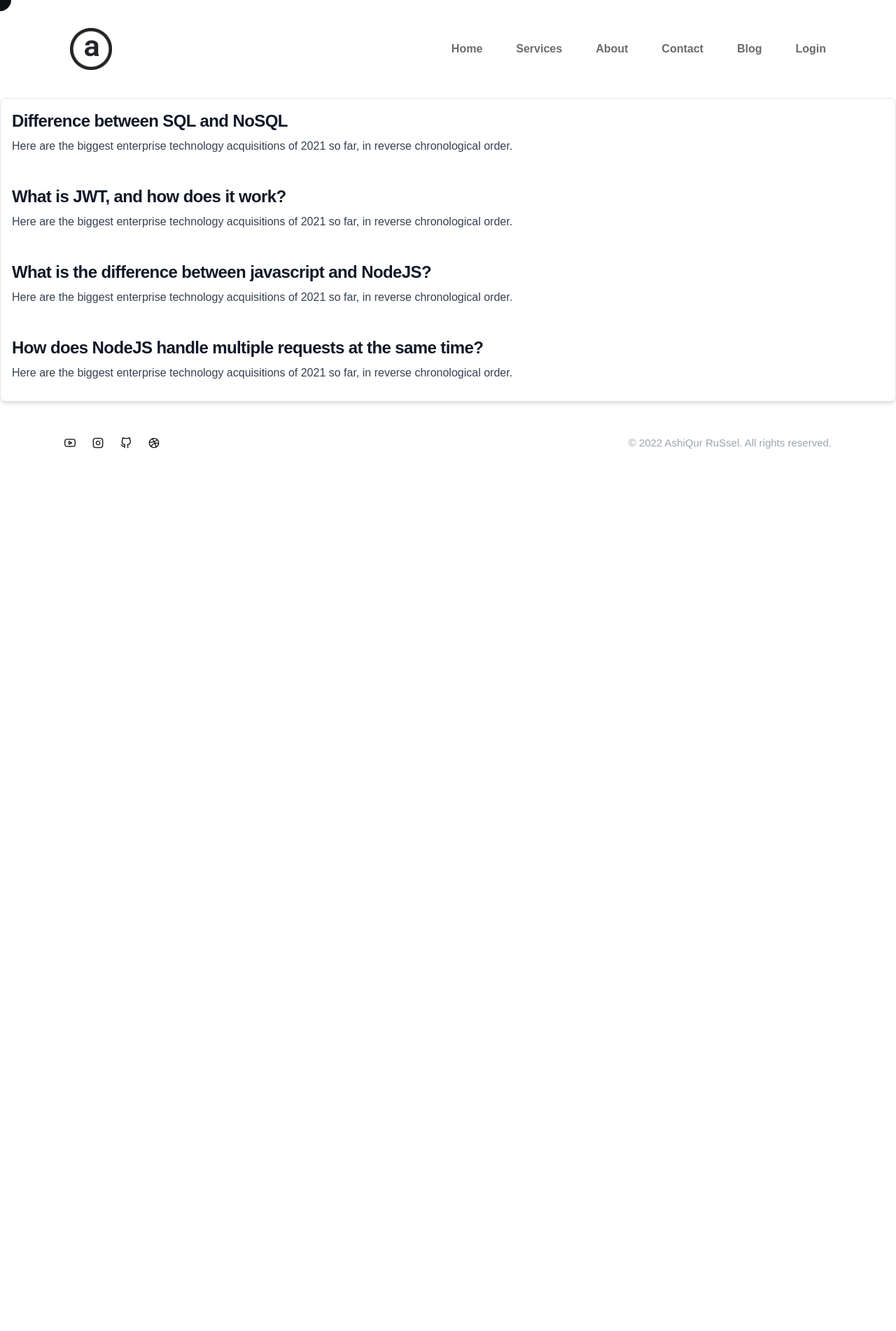
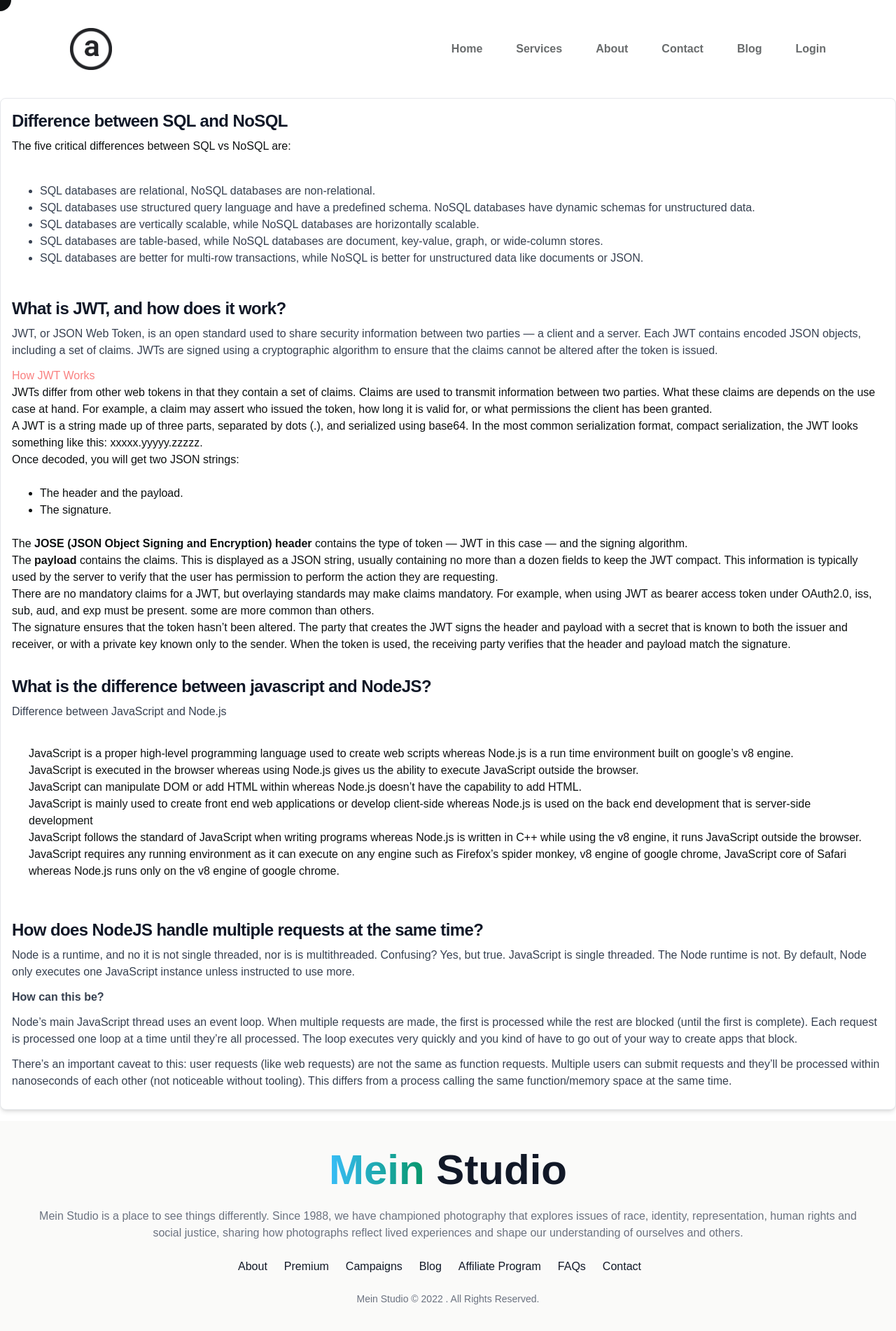
Before and after one commit to ashiqur-russel/service-review-client, a React (Create React App) app: page /blog in a window 1280 px wide. Shown: the top 1902 px of the page at 70% size. Before the commit the page ends 800 px from the top, so only its background shows below. Built offline with nearby package versions, Linux system fonts and the light colour scheme; no server answers; a web font is replaced by a local one; what tw-elements would draw is missing.

Commit message:
footer added

```diff
--- a/src/Layout/Main.js
+++ b/src/Layout/Main.js
@@ -1,6 +1,6 @@
 import React from "react";
 import { Outlet } from "react-router-dom";
-import Footer from "../componnets/Footer";
+import Footer from "../componnets/Footer/Footer";
 import Header from "../componnets/Header";
 
 const Main = () => {
--- /dev/null
+++ b/src/componnets/Footer/Footer.js
@@ -0,0 +1,67 @@
+import React from "react";
+import { Link } from "react-router-dom";
+import "./Footer.css";
+const Footer = () => {
+  return (
+    <footer className="p-4 bg-stone-50 md:p-8 lg:p-10 dark:bg-gray-800 mt-4">
+      <div className="mx-auto max-w-screen-xl text-center">
+        <h1 class="mb-4 text-3xl font-extrabold text-gray-900 dark:text-white md:text-5xl lg:text-6xl">
+          <span class="text-transparent bg-clip-text bg-gradient-to-r to-emerald-600 from-sky-400">
+            Mein
+          </span>{" "}
+          Studio
+        </h1>
+      </div>
+      <p className="my-6 text-gray-500 dark:text-gray-400 text-center">
+        Mein Studio is a place to see things differently. Since 1988, we have
+        championed photography that explores issues of race, identity,
+        representation, human rights and social justice, sharing how photographs
+        reflect lived experiences and shape our understanding of ourselves and
+        others.
+      </p>
+      <ul className="flex flex-wrap justify-center items-center mb-6 text-gray-900 dark:text-white">
+        <li>
+          <Link href="#" className="mr-4 hover:underline md:mr-6 ">
+            About
+          </Link>
+        </li>
+        <li>
+          <Link href="#" className="mr-4 hover:underline md:mr-6">
+            Premium
+          </Link>
+        </li>
+        <li>
+          <Link href="#" className="mr-4 hover:underline md:mr-6 ">
+            Campaigns
+          </Link>
+        </li>
+        <li>
+          <a href="#" className="mr-4 hover:underline md:mr-6">
+            Blog
+          </a>
+        </li>
+        <li>
+          <Link href="#" className="mr-4 hover:underline md:mr-6">
+            Affiliate Program
+          </Link>
+        </li>
+        <li>
+          <Link href="#" className="mr-4 hover:underline md:mr-6">
+            FAQs
+          </Link>
+        </li>
+        <li>
+          <Link href="#" className="mr-4 hover:underline md:mr-6">
+            Contact
+          </Link>
+        </li>
+      </ul>
+      <p className="text-sm text-gray-500 sm:text-center dark:text-gray-400 lg:text-center">
+        Mein Studio © 2022 <Link href="#" className="hover:underline"></Link>.
+        All Rights Reserved.
+      </p>
+    </footer>
+  );
+};
+
+export default Footer;
--- a/src/index.css
+++ b/src/index.css
@@ -50,3 +50,6 @@ tr {
 .table-div {
   padding: 10px !important;
 }
+.section {
+  padding-top: 0;
+}
--- a/src/pages/Blog/Blog.js
+++ b/src/pages/Blog/Blog.js
@@ -10,18 +10,78 @@ const Blog = () => {
         <h5 class="mb-2 text-2xl font-bold tracking-tight text-gray-900 dark:text-white">
           Difference between SQL and NoSQL
         </h5>
-        <p class="mb-3 font-normal text-gray-700 dark:text-gray-400">
-          Here are the biggest enterprise technology acquisitions of 2021 so
-          far, in reverse chronological order.
-        </p>
+        <p> The five critical differences between SQL vs NoSQL are:</p>
+        <div class="mb-3 font-normal text-gray-700 dark:text-gray-400 m-10">
+          <ul class="list-disc text">
+            <li>
+              SQL databases are relational, NoSQL databases are non-relational.
+            </li>
+            <li>
+              SQL databases use structured query language and have a predefined
+              schema. NoSQL databases have dynamic schemas for unstructured
+              data.
+            </li>
+            <li>
+              SQL databases are vertically scalable, while NoSQL databases are
+              horizontally scalable.
+            </li>
+            <li>
+              SQL databases are table-based, while NoSQL databases are document,
+              key-value, graph, or wide-column stores.
+            </li>
+            <li>
+              SQL databases are better for multi-row transactions, while NoSQL
+              is better for unstructured data like documents or JSON.
+            </li>
+          </ul>
+        </div>
       </div>
       <div class="flex flex-col justify-between p-4 leading-normal">
         <h5 class="mb-2 text-2xl font-bold tracking-tight text-gray-900 dark:text-white">
           What is JWT, and how does it work?
         </h5>
         <p class="mb-3 font-normal text-gray-700 dark:text-gray-400">
-          Here are the biggest enterprise technology acquisitions of 2021 so
-          far, in reverse chronological order.
+          JWT, or JSON Web Token, is an open standard used to share security
+          information between two parties — a client and a server. Each JWT
+          contains encoded JSON objects, including a set of claims. JWTs are
+          signed using a cryptographic algorithm to ensure that the claims
+          cannot be altered after the token is issued.
+        </p>
+        <h2 className="text-red-400"> How JWT Works</h2>
+        <p>
+          JWTs differ from other web tokens in that they contain a set of
+          claims. Claims are used to transmit information between two parties.
+          What these claims are depends on the use case at hand. For example, a
+          claim may assert who issued the token, how long it is valid for, or
+          what permissions the client has been granted.
+          <br />
+          A JWT is a string made up of three parts, separated by dots (.), and
+          serialized using base64. In the most common serialization format,
+          compact serialization, the JWT looks something like this:
+          xxxxx.yyyyy.zzzzz.
+          <br />
+          Once decoded, you will get two JSON strings: <br /> <br />
+          <ol className="list-disc text ml-10">
+            <li> The header and the payload. </li>
+            <li>The signature.</li>
+          </ol>
+          <br />
+          The <b>JOSE (JSON Object Signing and Encryption) header</b> contains
+          the type of token — JWT in this case — and the signing algorithm.{" "}
+          <br />
+          The <b>payload</b> contains the claims. This is displayed as a JSON
+          string, usually containing no more than a dozen fields to keep the JWT
+          compact. This information is typically used by the server to verify
+          that the user has permission to perform the action they are
+          requesting. <br /> There are no mandatory claims for a JWT, but
+          overlaying standards may make claims mandatory. For example, when
+          using JWT as bearer access token under OAuth2.0, iss, sub, aud, and
+          exp must be present. some are more common than others. <br /> The
+          signature ensures that the token hasn’t been altered. The party that
+          creates the JWT signs the header and payload with a secret that is
+          known to both the issuer and receiver, or with a private key known
+          only to the sender. When the token is used, the receiving party
+          verifies that the header and payload match the signature.
         </p>
       </div>
       <div class="flex flex-col justify-between p-4 leading-normal">
@@ -29,8 +89,25 @@ const Blog = () => {
           What is the difference between javascript and NodeJS?
         </h5>
         <p class="mb-3 font-normal text-gray-700 dark:text-gray-400">
-          Here are the biggest enterprise technology acquisitions of 2021 so
-          far, in reverse chronological order.
+          Difference between JavaScript and Node.js
+        </p>
+        <p className="p-6">
+          {" "}
+          JavaScript is a proper high-level programming language used to create
+          web scripts whereas Node.js is a run time environment built on
+          google’s v8 engine. <br /> JavaScript is executed in the browser
+          whereas using Node.js gives us the ability to execute JavaScript
+          outside the browser. <br /> JavaScript can manipulate DOM or add HTML
+          within whereas Node.js doesn’t have the capability to add HTML. <br />{" "}
+          JavaScript is mainly used to create front end web applications or
+          develop client-side whereas Node.js is used on the back end
+          development that is server-side development <br /> JavaScript follows
+          the standard of JavaScript when writing programs whereas Node.js is
+          written in C++ while using the v8 engine, it runs JavaScript outside
+          the browser. <br /> JavaScript requires any running environment as it
+          can execute on any engine such as Firefox’s spider monkey, v8 engine
+          of google chrome, JavaScript core of Safari whereas Node.js runs only
+          on the v8 engine of google chrome.
         </p>
       </div>
       <div class="flex flex-col justify-between p-4 leading-normal">
@@ -38,8 +115,27 @@ const Blog = () => {
           How does NodeJS handle multiple requests at the same time?
         </h5>
         <p class="mb-3 font-normal text-gray-700 dark:text-gray-400">
-          Here are the biggest enterprise technology acquisitions of 2021 so
-          far, in reverse chronological order.
+          Node is a runtime, and no it is not single threaded, nor is is
+          multithreaded. Confusing? Yes, but true. JavaScript is single
+          threaded. The Node runtime is not. By default, Node only executes one
+          JavaScript instance unless instructed to use more.
+        </p>
+        <p class="mb-3 font-normal text-gray-700 dark:text-gray-400">
+          <b className="text-bold-xl"> How can this be?</b>
+        </p>
+        <p class="mb-3 font-normal text-gray-700 dark:text-gray-400">
+          Node’s main JavaScript thread uses an event loop. When multiple
+          requests are made, the first is processed while the rest are blocked
+          (until the first is complete). Each request is processed one loop at a
+          time until they’re all processed. The loop executes very quickly and
+          you kind of have to go out of your way to create apps that block.
+        </p>
+        <p class="mb-3 font-normal text-gray-700 dark:text-gray-400">
+          There’s an important caveat to this: user requests (like web requests)
+          are not the same as function requests. Multiple users can submit
+          requests and they’ll be processed within nanoseconds of each other
+          (not noticeable without tooling). This differs from a process calling
+          the same function/memory space at the same time.
         </p>
       </div>
     </div>
```
Also changed, not shown: src/componnets/Footer/Footer.css (added).
